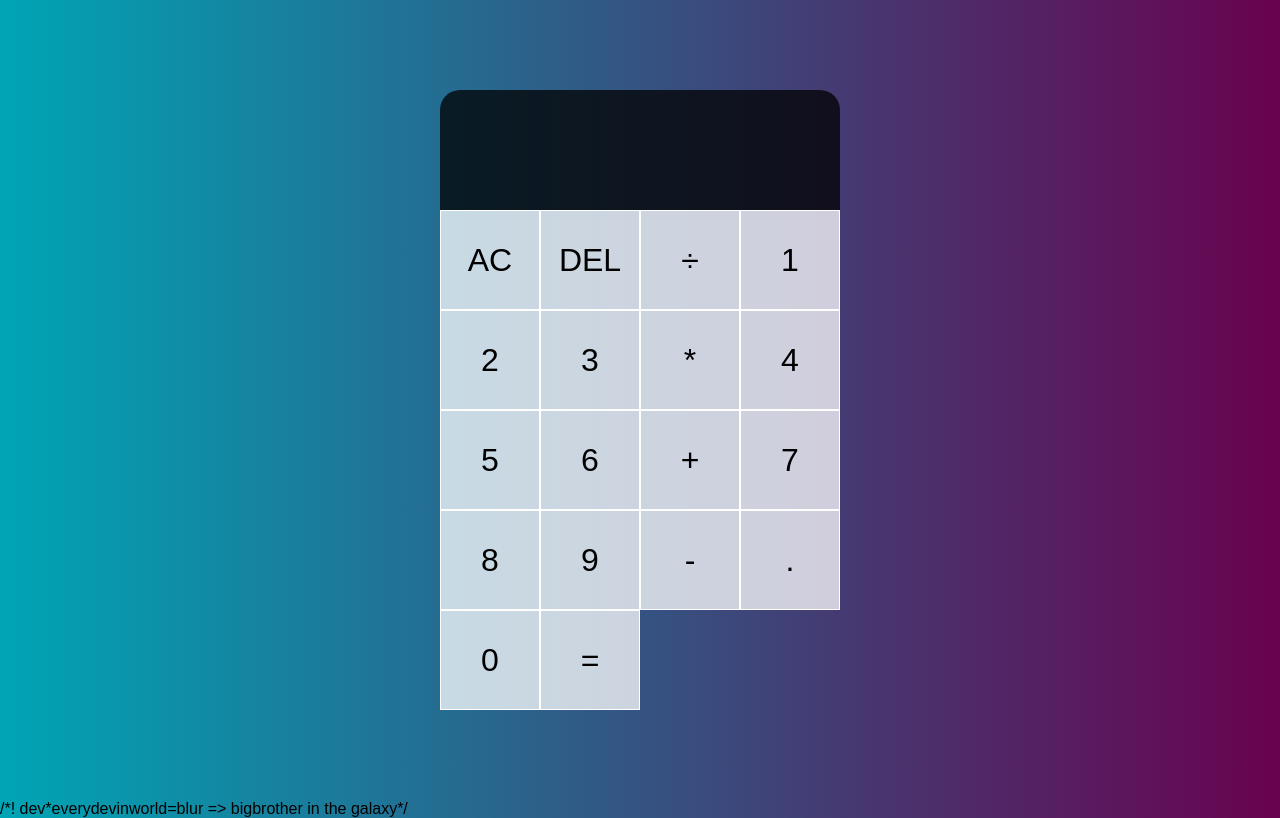
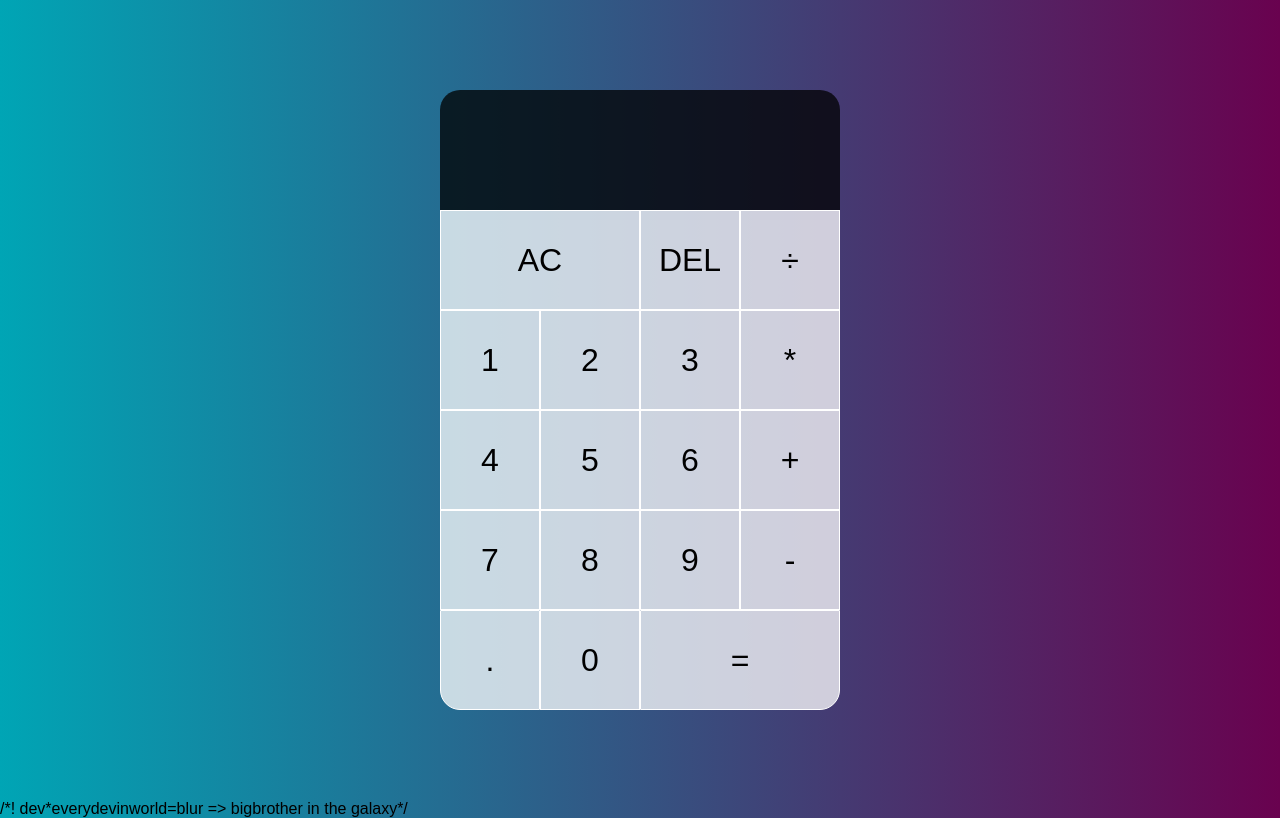
Before and after one commit to cayanhaber/st-C8-, a plain HTML site: page calc(cayanhaber)/index.html in a window 1280 px wide. Drawn offline with Linux system fonts and the light colour scheme.

Commit message:
Update index.html

```diff
--- a/calc(cayanhaber)/index.html
+++ b/calc(cayanhaber)/index.html
@@ -14,7 +14,7 @@
       <div data-previous-operand class="previous-operand"></div>
       <div data-current-operand class="current-operand"></div>
     </div>
-    <button data-all-clear class="span-two">AC</button>
+    <button data-all-clear class="span-two-ac">AC</button>
     <button data-delete>DEL</button>
     <button data-operation>÷</button>
     <button data-number>1</button>
@@ -29,9 +29,9 @@
     <button data-number>8</button>
     <button data-number>9</button>
     <button data-operation>-</button>
-    <button data-number>.</button>
+    <button data-number id="point">.</button>
     <button data-number>0</button>
-    <button data-equals class="span-two">=</button>
+    <button data-equals class="span-two-e">=</button>
   </div>
 </body>
 </html>
```
